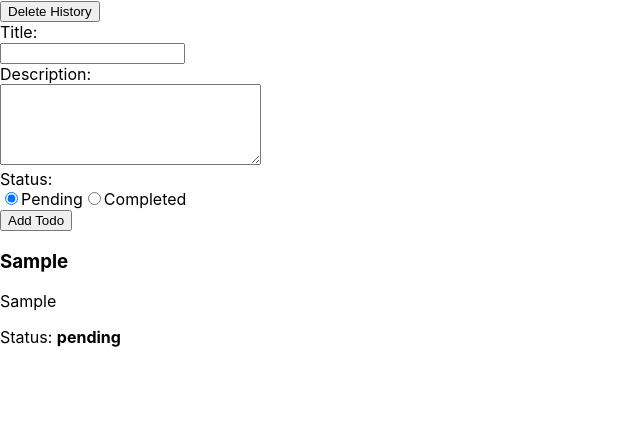
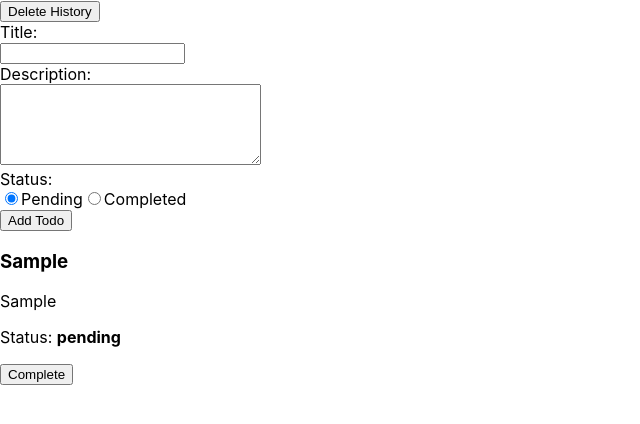
Before and after one commit to umer-ks-mern/todo-app, a React (Create React App) app: page / in a window 1280 px wide. Both pictures are taken after typing "Sample", "Sample" into the empty fields and a click on the button "Add Todo". Shown: the top 424 px of the page, without its empty margins (0-640 px from the left). Built offline with nearby package versions, Linux system fonts and the light colour scheme.

Commit message:
added the delete and update status functionality along with browser local storage

```diff
--- a/src/components/todo/Todo.jsx
+++ b/src/components/todo/Todo.jsx
@@ -1,4 +1,12 @@
-const Todo = ({ title, description, status }) => {
+const Todo = ({ title, description, status, deleteOne, markComplete }) => {
+  const currentTodo = {
+    title: title,
+    description: description,
+    status: status,
+  };
+  const handleTodoButtonClick = () => {
+    status === "pending" ? markComplete(currentTodo) : deleteOne(currentTodo);
+  };
   return (
     <div>
       <h3>{title}</h3>
@@ -6,6 +14,9 @@ const Todo = ({ title, description, status }) => {
       <p>
         Status: <strong>{status}</strong>
       </p>
+      <button onClick={handleTodoButtonClick}>
+        {status === "pending" ? "Complete" : "Delete"}
+      </button>
     </div>
   );
 };
--- a/src/components/todo/TodoList.jsx
+++ b/src/components/todo/TodoList.jsx
@@ -1,6 +1,6 @@
 import Todo from "./Todo";
 
-const TodoList = ({ todos }) => {
+const TodoList = ({ todos, deleteOne, markComplete }) => {
   return (
     <div>
       {todos.map((todo, index) => (
@@ -9,6 +9,8 @@ const TodoList = ({ todos }) => {
           title={todo.title}
           description={todo.description}
           status={todo.status}
+          deleteOne={deleteOne}
+          markComplete={markComplete}
         />
       ))}
     </div>
--- a/src/pages/todo/TodoWrapper.jsx
+++ b/src/pages/todo/TodoWrapper.jsx
@@ -27,11 +27,50 @@ const TodoWrapper = () => {
     alert("History Cleared!");
   };
 
+  //this deleteOne Function has a bug - it will delete the first element with the given title
+  //if we have multiple todos with same title the first one will be deleted
+  //to fix we can add id property OR when using DB we will not need this
+  //this is just a note to identify the bug for local storage execution
+
+  const deleteOne = (todoToBeDeleted) => {
+    const indexToDelete = todos.findIndex(
+      (todo) => todo.title === todoToBeDeleted.title
+    );
+    todos.splice(indexToDelete, 1);
+    const updatedTodos = [...todos];
+    localStorage.setItem("todos", JSON.stringify(updatedTodos));
+    setTodos(updatedTodos);
+  };
+
+  const markComplete = (todoToBeCompleted) => {
+    const indexToUpdate = todos.findIndex(
+      (todo) => todo.title === todoToBeCompleted.title
+    );
+
+    if (indexToUpdate !== -1) {
+      todos[indexToUpdate].status = "completed";
+      const updatedTodos = [...todos];
+
+      localStorage.setItem("todos", JSON.stringify(updatedTodos));
+      console.log(updatedTodos);
+      setTodos(updatedTodos);
+    }
+
+    // // find the todo and update
+    // localStorage.setItem("todos", JSON.stringify(updatedTodos));
+    // setTodos(updatedTodos);
+    // alert("Updated");
+  };
+
   return (
     <>
       <button onClick={deleteHistory}>Delete History</button>
       <TodoAdd onAddTodo={addTodo} />
-      <TodoList todos={todos} />
+      <TodoList
+        todos={todos}
+        deleteOne={deleteOne}
+        markComplete={markComplete}
+      />
     </>
   );
 };
```
